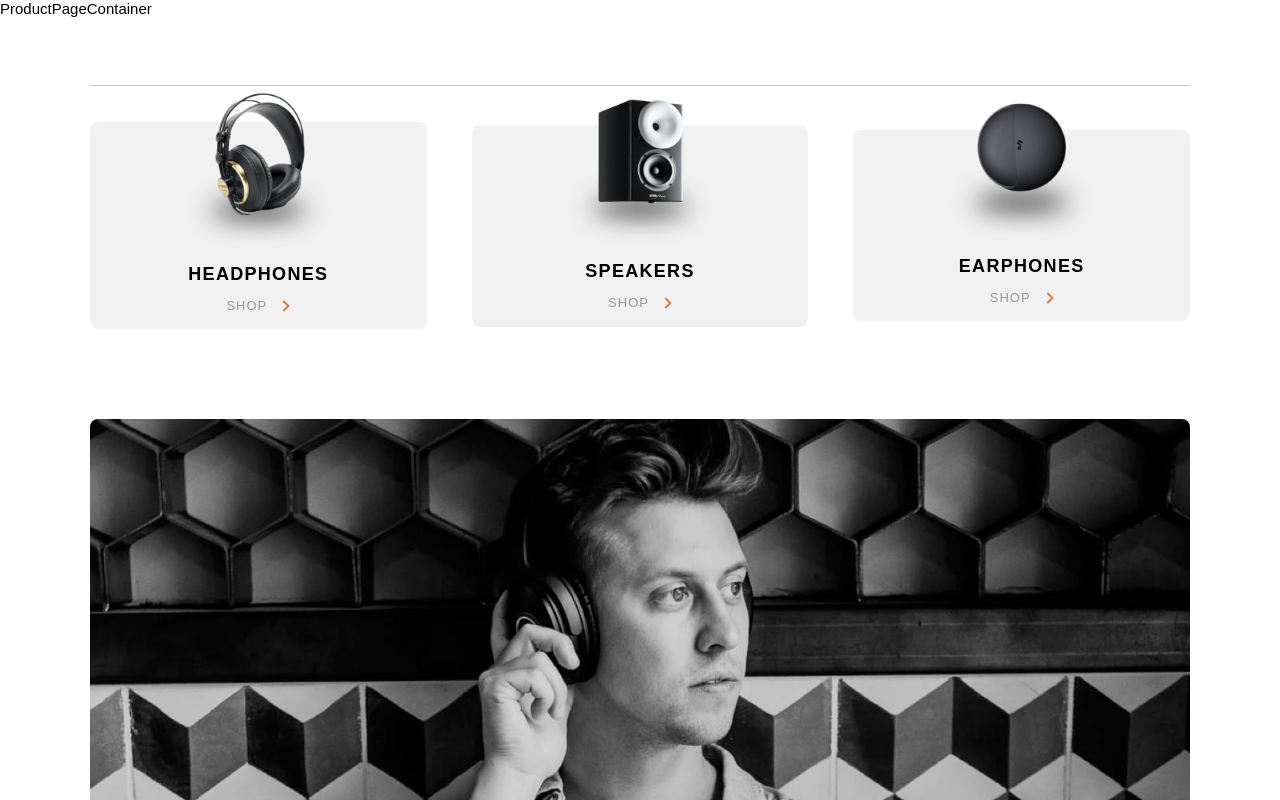
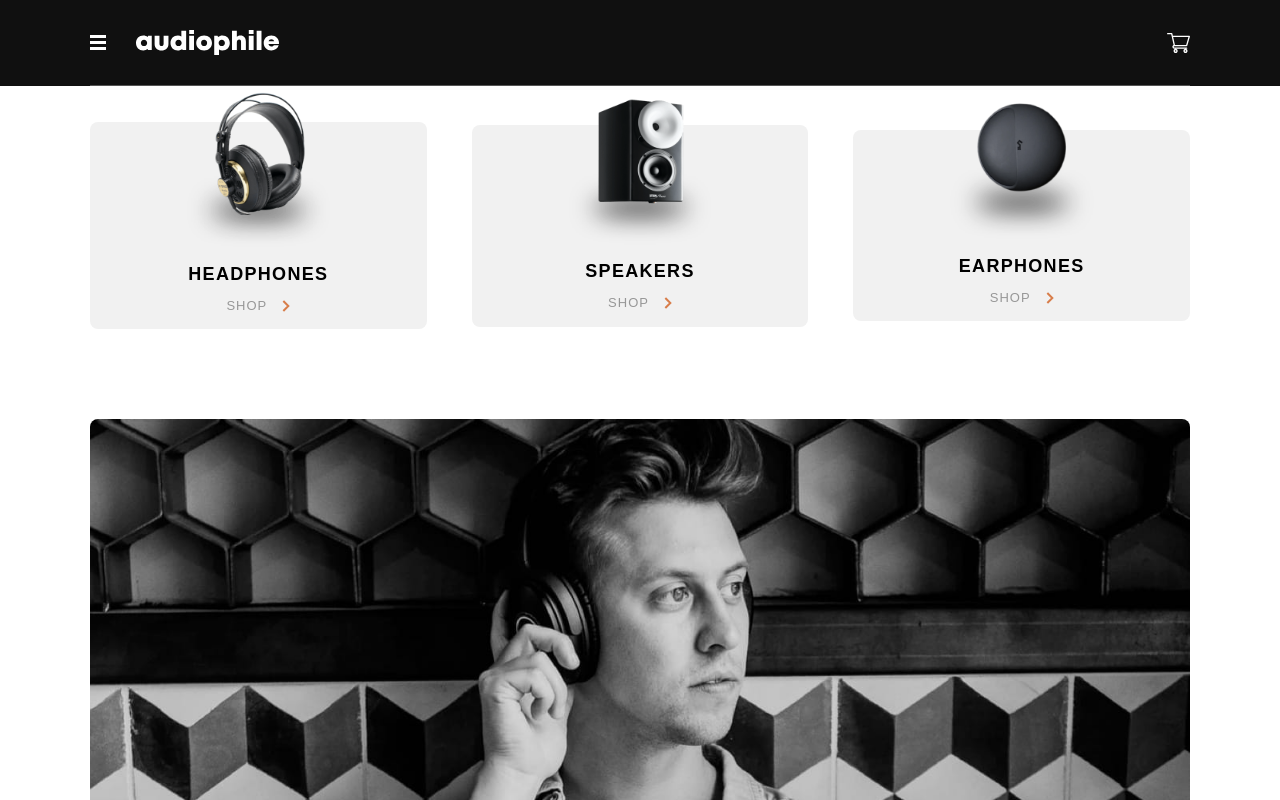
Before and after one commit to sleths/Advanced-ecommerce-website, a React (Create React App) app: page /product/1 in a window 1280 px wide. Shown: the top 800 px of the page. Built offline with nearby package versions, Linux system fonts and the light colour scheme.

Commit message:
Header color white fixed.

```diff
--- a/src/App.js
+++ b/src/App.js
@@ -8,11 +8,13 @@ import Speakers from "./pages/Speakers";
 import Earphones from "./pages/Earphones";
 import ProductCardContainer from "./components/ProductCardContainer";
 import ProductPageLayout from "./components/ProductPageLayout";
+import { useLocation } from "react-router-dom";
 
 function App() {
+  const location = useLocation();
   return (
     <div>
-      <Navbar />
+      <Navbar isOnProductPage={location.pathname.includes("product")} />
       <Routes>
         <Route path="/" element={<Home/>}/>
         <Route path="/headphones" element={<Headphones/>}/>
--- a/src/components/Navbar/index.jsx
+++ b/src/components/Navbar/index.jsx
@@ -7,7 +7,7 @@ import { Link } from "react-router-dom";
 
 import styles from "./style.module.scss";
 
-const Navbar = () => {
+const Navbar = ({isOnProductPage}) => {
   const [isNavOpen, setIsNavOpen] = useState(false);
   const handleClick = () => setIsNavOpen((prev) => !prev);
   const navLinks = [
@@ -30,7 +30,7 @@ const Navbar = () => {
   ];
   return (
     <>
-      <header className={styles.header}>
+      <header className={isOnProductPage ? `${styles.header} ${styles.product}` : styles.header}>
         <nav className={styles.container}>
           <img
             src={hmbrgIcon}
--- a/src/components/Navbar/style.module.scss
+++ b/src/components/Navbar/style.module.scss
@@ -12,6 +12,10 @@
 .header{
   position: absolute;
   width: 100%;
+}
+
+.product{
+  background-color: color.$mainBlack;
 }
 
 .list {
```
